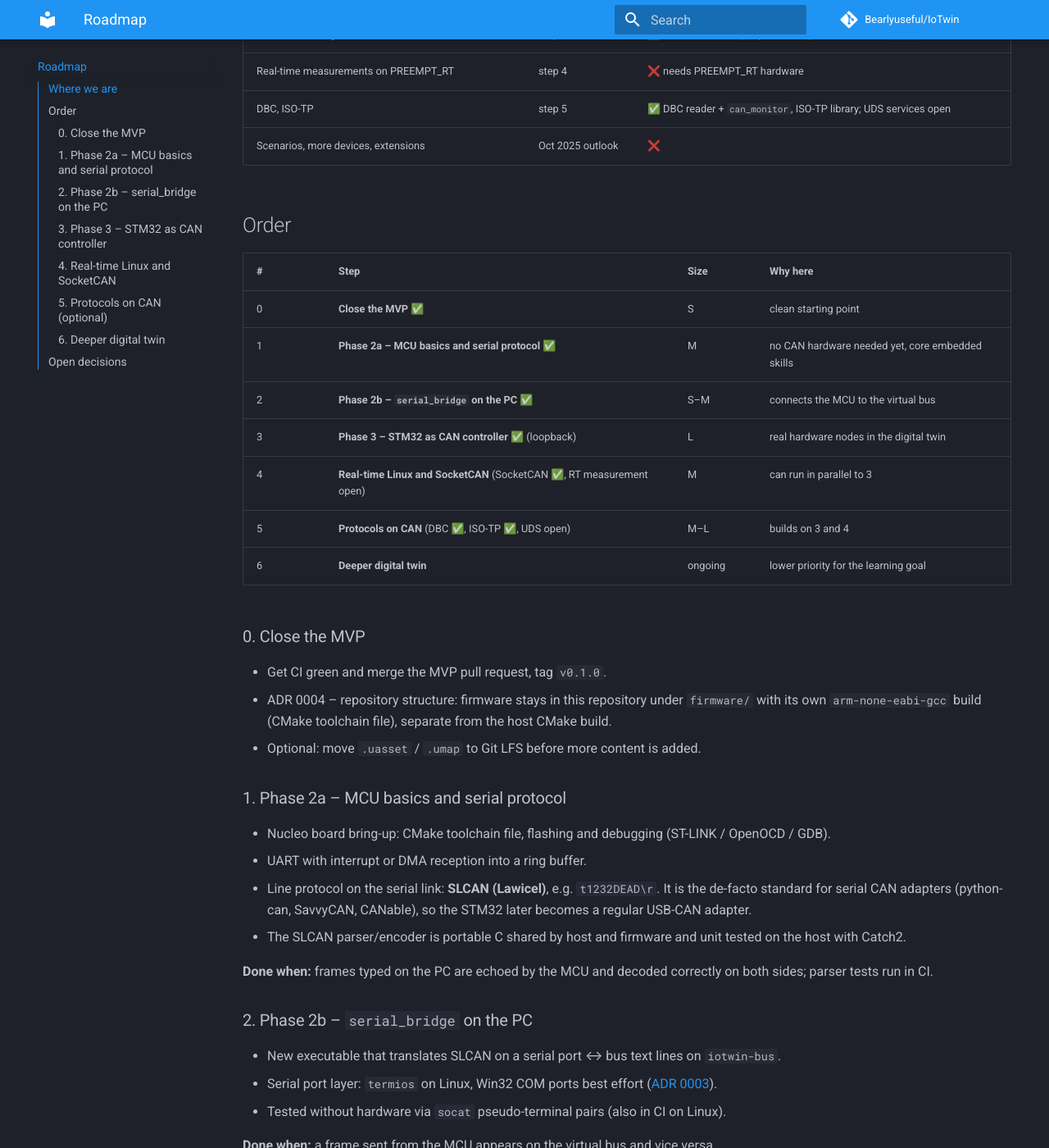
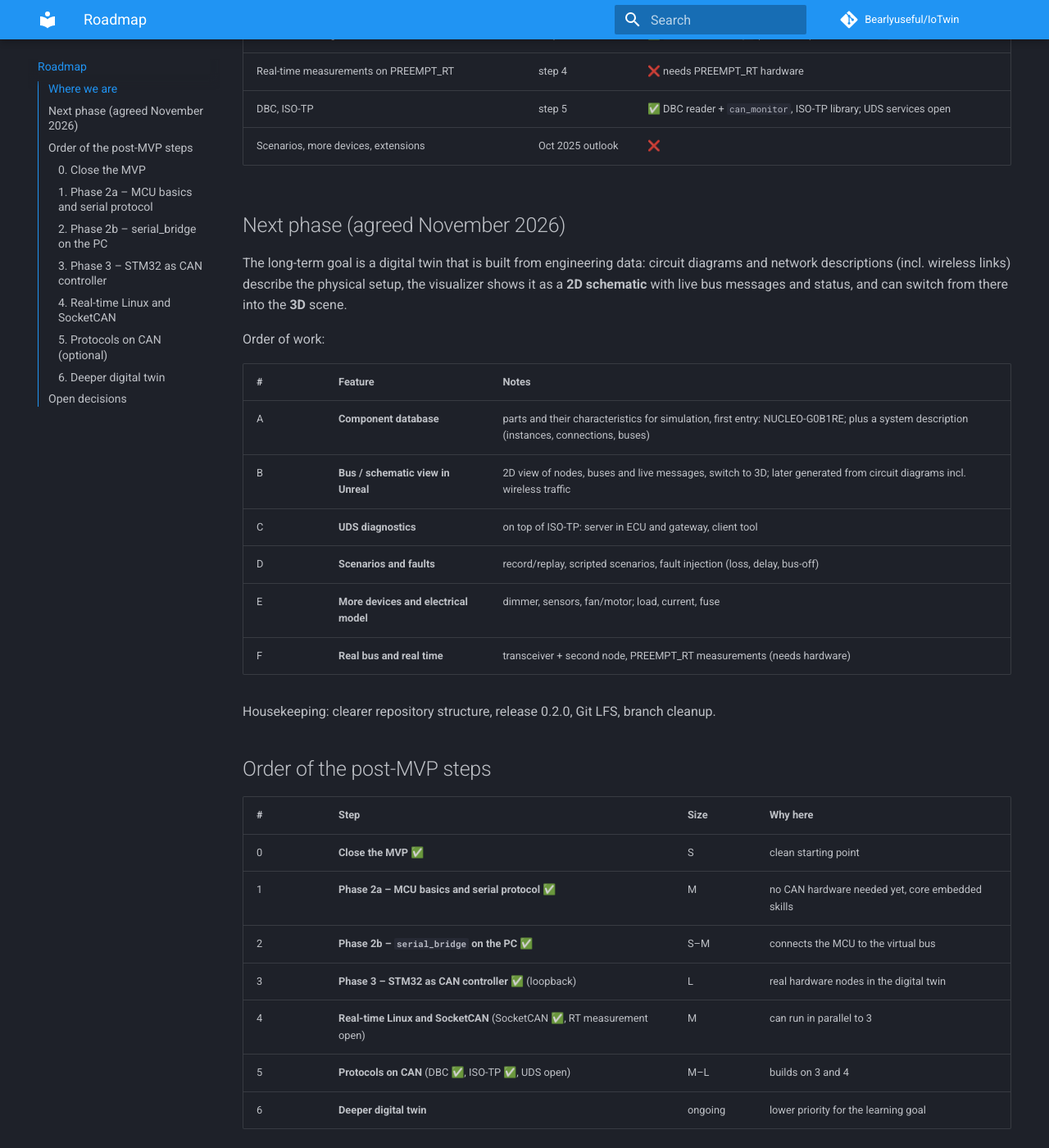
Before and after one commit to Bearlyuseful/IoTwin, an MkDocs documentation site: the page built from docs/roadmap.md, in a window 1280 px wide and 1400 px high, scrolled down 951 px. Shown: the whole window at 82% size. Built offline with MkDocs 1.6.1 and Material for MkDocs 9.7.7, drawn with Linux system fonts in a browser that asks for light colours; comment, search, counter and statistics services are not loaded.

Commit message:
Prepare 0.2.0: versions, changelog, Git LFS, next-phase roadmap
- version 0.2.0 in CMake and the Unreal project, changelog dated
- Unreal assets (*.uasset, *.umap) are tracked with Git LFS; the current
  files are converted, history is unchanged
- roadmap: next phase as agreed (component database, 2D/3D schematic
  view, UDS, scenarios/faults, devices/electrical model, real bus/RT)

Co-Authored-By: Claude Opus 5.5 <noreply@anthropic.com>

```diff
--- a/CMakeLists.txt
+++ b/CMakeLists.txt
@@ -1,5 +1,5 @@
 cmake_minimum_required(VERSION 3.22)
-project(IoTwin VERSION 0.1.0 LANGUAGES C CXX)
+project(IoTwin VERSION 0.2.0 LANGUAGES C CXX)
 
 # GCC is the reference toolchain: natively on Linux (incl. PREEMPT_RT targets)
 # and MSYS2 / MinGW-w64 on Windows (best effort, see docs/adr/0003).
--- a/docs/roadmap.md
+++ b/docs/roadmap.md
@@ -27,7 +27,27 @@ digital-twin features.
 | DBC, ISO-TP | step 5 | ✅ DBC reader + `can_monitor`, ISO-TP library; UDS services open |
 | Scenarios, more devices, extensions | Oct 2025 outlook | ❌ |
 
-## Order
+## Next phase (agreed November 2026)
+
+The long-term goal is a digital twin that is built from engineering data:
+circuit diagrams and network descriptions (incl. wireless links) describe
+the physical setup, the visualizer shows it as a **2D schematic** with live
+bus messages and status, and can switch from there into the **3D** scene.
+
+Order of work:
+
+| # | Feature | Notes |
+|---|---------|-------|
+| A | **Component database** | parts and their characteristics for simulation, first entry: NUCLEO-G0B1RE; plus a system description (instances, connections, buses) |
+| B | **Bus / schematic view in Unreal** | 2D view of nodes, buses and live messages, switch to 3D; later generated from circuit diagrams incl. wireless traffic |
+| C | **UDS diagnostics** | on top of ISO-TP: server in ECU and gateway, client tool |
+| D | **Scenarios and faults** | record/replay, scripted scenarios, fault injection (loss, delay, bus-off) |
+| E | **More devices and electrical model** | dimmer, sensors, fan/motor; load, current, fuse |
+| F | **Real bus and real time** | transceiver + second node, PREEMPT_RT measurements (needs hardware) |
+
+Housekeeping: clearer repository structure, release 0.2.0, Git LFS, branch cleanup.
+
+## Order of the post-MVP steps
 
 | # | Step | Size | Why here |
 |---|------|------|----------|
```
Also changed, not shown: CHANGELOG.md (+4 -1 lines), docs/dev/packaging.md (+3 -7 lines), 7 other files.
